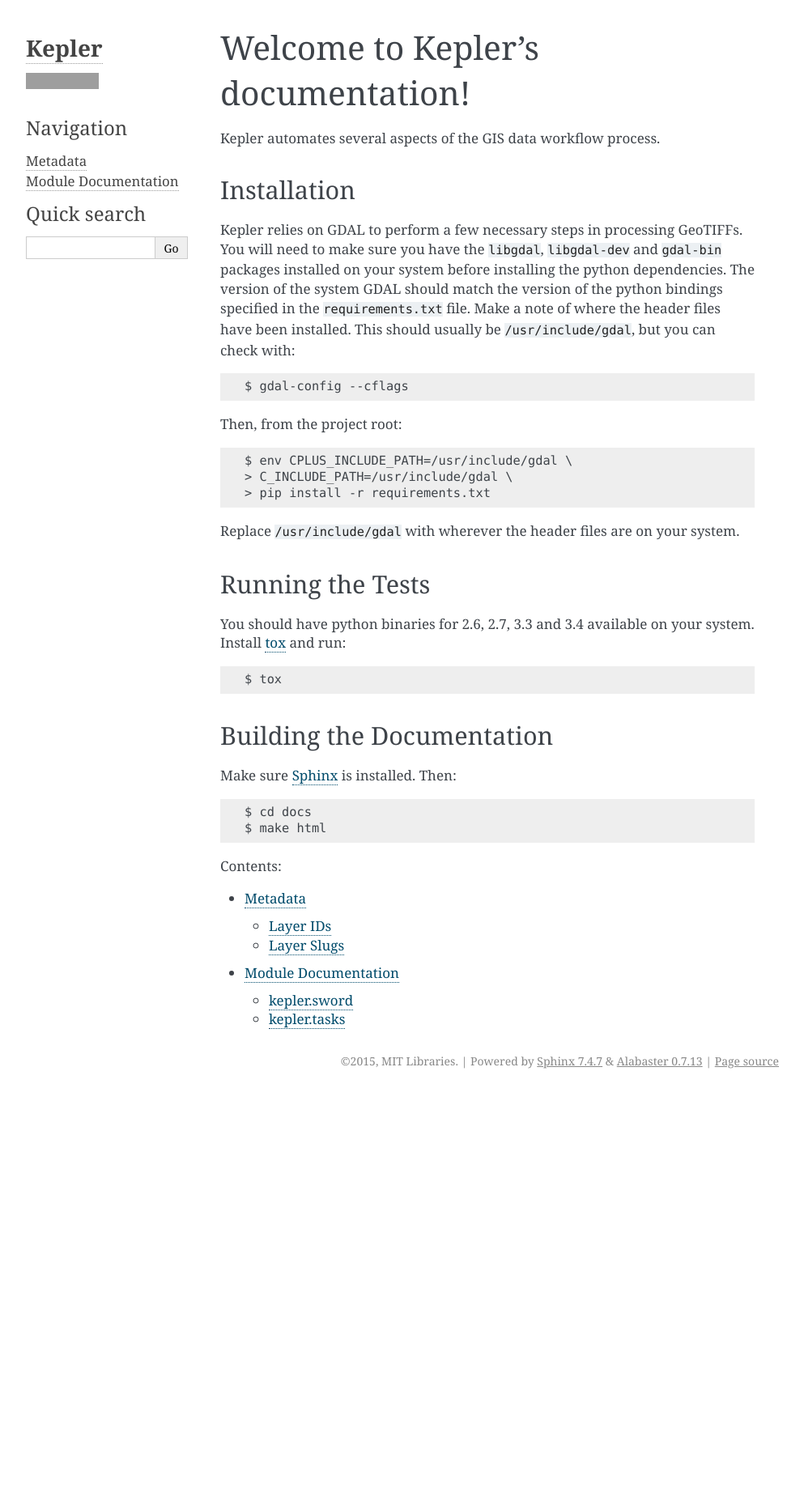
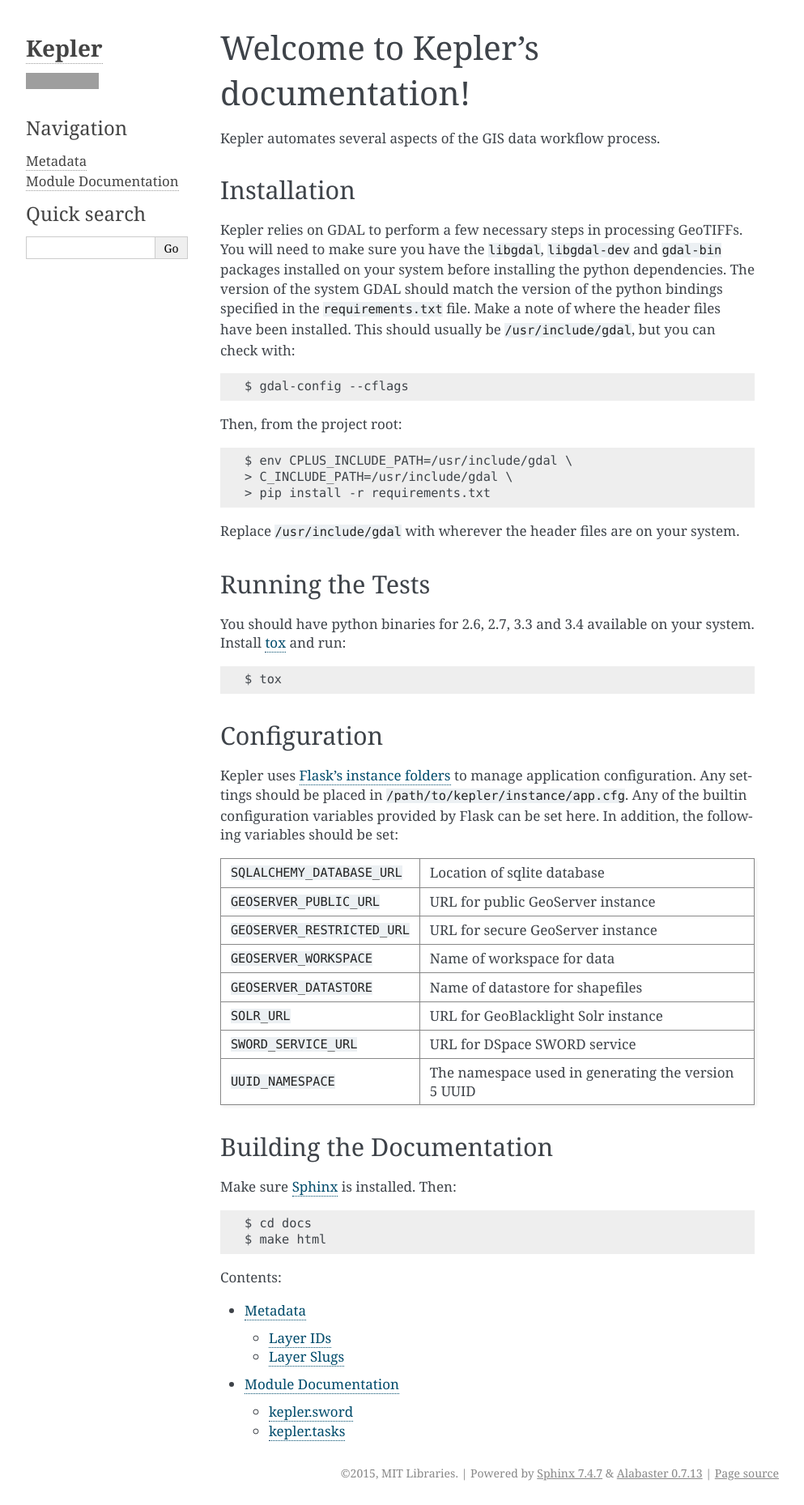
Before and after one commit to MITLibraries/kepler, a Sphinx documentation site: the page built from docs/index.rst, in a window 1280 px wide. Shown: the whole page at 81% size, without its empty margins (148-1141 px from the left). Built offline with Sphinx 7.4.7, drawn with Linux system fonts in a browser that asks for light colours; before the commit the page ends 1350 px from its top, so only the background shows below that; grey boxes are pictures that could not be loaded.

Commit message:
Switch to instance configuration

```diff
--- a/docs/index.rst
+++ b/docs/index.rst
@@ -33,6 +33,31 @@
     $ tox
 
 
+Configuration
+-------------
+
+Kepler uses `Flask's instance folders <http://flask.pocoo.org/docs/config/#instance-folders>`_ to manage application configuration. Any settings should be placed in ``/path/to/kepler/instance/app.cfg``. Any of the builtin configuration variables provided by Flask can be set here. In addition, the following variables should be set:
+
++------------------------------+---------------------------------------+
+| ``SQLALCHEMY_DATABASE_URL``  | Location of sqlite database           |
++------------------------------+---------------------------------------+
+| ``GEOSERVER_PUBLIC_URL``     | URL for public GeoServer instance     |
++------------------------------+---------------------------------------+
+| ``GEOSERVER_RESTRICTED_URL`` | URL for secure GeoServer instance     |
++------------------------------+---------------------------------------+
+| ``GEOSERVER_WORKSPACE``      | Name of workspace for data            |
++------------------------------+---------------------------------------+
+| ``GEOSERVER_DATASTORE``      | Name of datastore for shapefiles      |
++------------------------------+---------------------------------------+
+| ``SOLR_URL``                 | URL for GeoBlacklight Solr instance   |
++------------------------------+---------------------------------------+
+| ``SWORD_SERVICE_URL``        | URL for DSpace SWORD service          |
++------------------------------+---------------------------------------+
+| ``UUID_NAMESPACE``           | The namespace used in generating the  |
+|                              | version 5 UUID                        |
++------------------------------+---------------------------------------+
+
+
 Building the Documentation
 --------------------------
 
--- a/manage.py
+++ b/manage.py
@@ -6,19 +6,21 @@
 
 from kepler.app import create_app
 from kepler.extensions import db
-from kepler.settings import DevelopmentConfig
 
 
-manager = Manager(create_app(DevelopmentConfig))
+manager = Manager(create_app())
 manager.add_command("runserver", Server())
+
 
 @manager.command
 def dropdb():
     db.drop_all()
 
+
 @manager.command
 def createdb():
     db.create_all()
 
+
 if __name__ == '__main__':
     manager.run()
```
Also changed, not shown: 3 other files.
